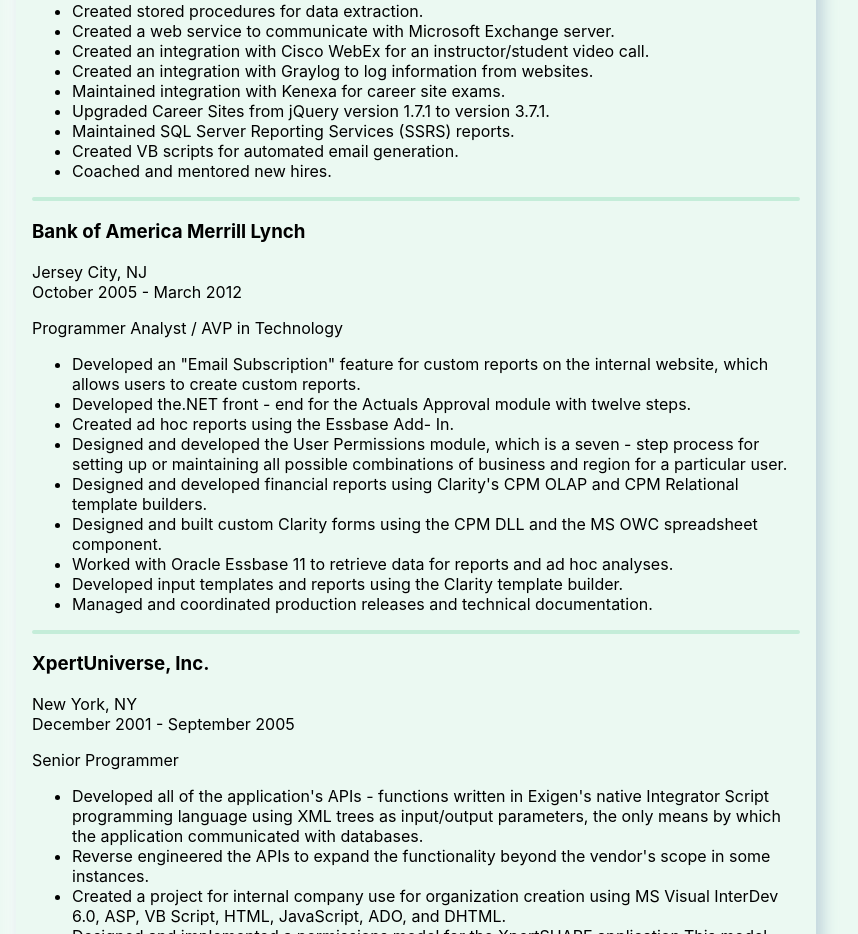
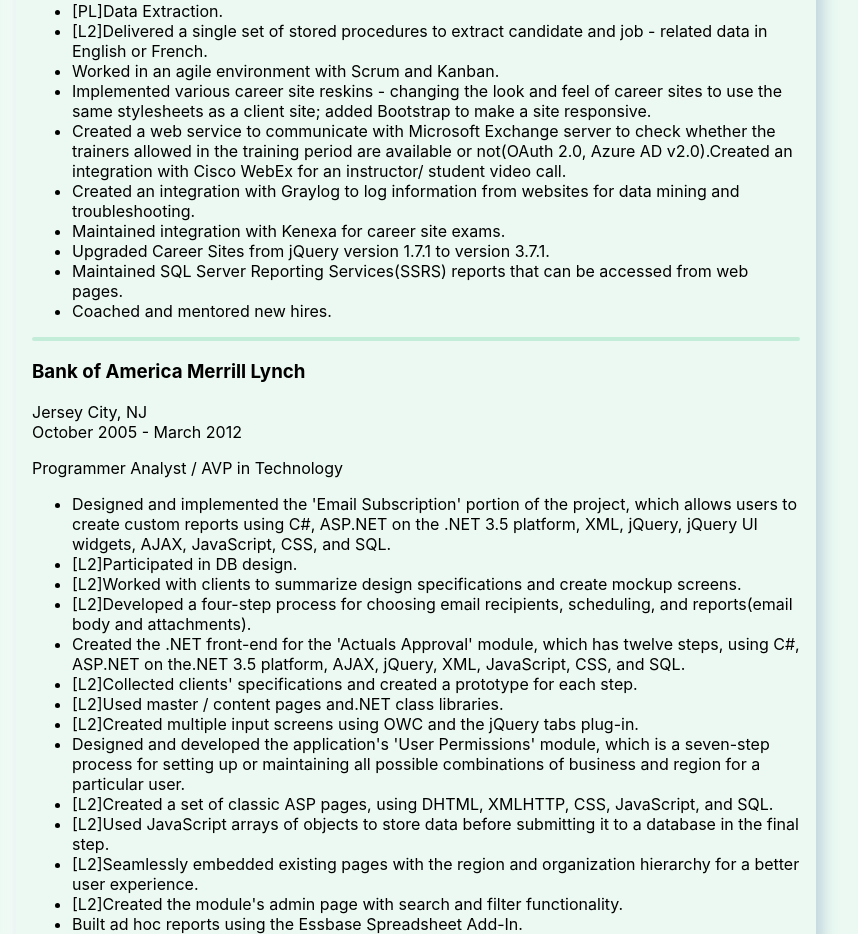
Before and after one commit to volfir2025/VladOlfir-SoftwareEngineer, a React (Vite) app: page /resume in a window 1280 px wide. Shown: the part 1758-2692 px from the top of the page, without its empty margins (224-1082 px from the left). Built offline with nearby package versions, Linux system fonts and the light colour scheme.

Commit message:
Add files via upload

```diff
--- a/src/data.js
+++ b/src/data.js
@@ -13,7 +13,7 @@
         name: "professionalProfile",
         description: "Professional Profile",
         content: [
-            "An accomplished web developer with a robust background in talent management, finance, and e-commerce.",
+            "An accomplished web developer with a robust background in talent management and finance.",
             "Extensive knowledge of SDLC from project conception through requirements gathering, design, development, deployment, user training, and maintenance.",
             "Strong knowledge of Full-Stack Software Development.",
             "As AVP of Application Development, led multi-tier web-based systems in Microsoft .NET, using C#, ASP.NET, AJAX, ODP.NET, Hyperion Essbase 11, MS SQL Server, and Oracle.",
@@ -124,20 +124,20 @@
                 "info": "Cegid Corp is a French-based global enterprise software provider specializing in retail, hospitality, talent management and financial services solutions, with Canadian headquarters in Montreal, Quebec. I worked remotely from New York City, collaborating seamlessly with the team in Montreal.",
                 "description": [
                     "Managed and enhanced career and recruiter sites to facilitate job applications, streamline job creation and approval, candidate screening, job posting, hiring, and reporting.",
-                    "Designed and implemented compliance with Quebec's Law 25.",
+                    "Built.Net career sites with multi - language support: English, French, Spanish.",
+                    "[PL]Ensured compliance with Quebec's Law 25 and Canadian privacy legislation.",
+                    "[L2]Designed and implemented the anonymization of stored data and the right to erase data in databases.",
+                    "[PL]Secure Password.",
+                    "[L2]Implemented security features to make password rules configurable for each client's career and recruiter sites.",
+                    "[PL]Data Extraction.",
+                    "[L2]Delivered a single set of stored procedures to extract candidate and job - related data in English or French.",
                     "Worked in an agile environment with Scrum and Kanban.",
-                    "Implemented various career site reskins.",
-                    "Built .Net career sites with multi-language support: English, French, Spanish.",
-                    "Implemented security features to make password rules configurable for each client.",
-                    "Created executable to extract data stored in SQL Server database to csv files.",
-                    "Created stored procedures for data extraction.",
-                    "Created a web service to communicate with Microsoft Exchange server.",
-                    "Created an integration with Cisco WebEx for an instructor/student video call.",
-                    "Created an integration with Graylog to log information from websites.",
+                    "Implemented various career site reskins - changing the look and feel of career sites to use the same stylesheets as a client site; added Bootstrap to make a site responsive.",
+                    "Created a web service to communicate with Microsoft Exchange server to check whether the trainers allowed in the training period are available or not(OAuth 2.0, Azure AD v2.0).Created an integration with Cisco WebEx for an instructor/ student video call.",
+                    "Created an integration with Graylog to log information from websites for data mining and troubleshooting.",
                     "Maintained integration with Kenexa for career site exams.",
                     "Upgraded Career Sites from jQuery version 1.7.1 to version 3.7.1.",
-                    "Maintained SQL Server Reporting Services (SSRS) reports.",
-                    "Created VB scripts for automated email generation.",
+                    "Maintained SQL Server Reporting Services(SSRS) reports that can be accessed from web pages.",
                     "Coached and mentored new hires."
                 ]
             },
@@ -147,31 +147,27 @@
                 "dates": "October 2005 - March 2012",
                 "title": "Programmer Analyst / AVP in Technology",
                 "description": [
-                    "Developed an \"Email Subscription\" feature for custom reports on the internal website, which allows users to create custom reports.",
-                    "Developed the.NET front - end for the Actuals Approval module with twelve steps.",
-                    "Created ad hoc reports using the Essbase Add- In.",
-                    "Designed and developed the User Permissions module, which is a seven - step process for setting up or maintaining all possible combinations of business and region for a particular user.",
+                    "Designed and implemented the 'Email Subscription' portion of the project, which allows users to create custom reports using C#, ASP.NET on the .NET 3.5 platform, XML, jQuery, jQuery UI widgets, AJAX, JavaScript, CSS, and SQL.",
+                    "[L2]Participated in DB design.",
+                    "[L2]Worked with clients to summarize design specifications and create mockup screens.",
+                    "[L2]Developed a four-step process for choosing email recipients, scheduling, and reports(email body and attachments).",
+                    "Created the .NET front-end for the 'Actuals Approval' module, which has twelve steps, using C#, ASP.NET on the.NET 3.5 platform, AJAX, jQuery, XML, JavaScript, CSS, and SQL.",
+                    "[L2]Collected clients' specifications and created a prototype for each step.",
+                    "[L2]Used master / content pages and.NET class libraries.",
+                    "[L2]Created multiple input screens using OWC and the jQuery tabs plug-in.",
+                    "Designed and developed the application's 'User Permissions' module, which is a seven-step process for setting up or maintaining all possible combinations of business and region for a particular user.",
+                    "[L2]Created a set of classic ASP pages, using DHTML, XMLHTTP, CSS, JavaScript, and SQL.",
+                    "[L2]Used JavaScript arrays of objects to store data before submitting it to a database in the final step.",
+                    "[L2]Seamlessly embedded existing pages with the region and organization hierarchy for a better user experience.",
+                    "[L2]Created the module's admin page with search and filter functionality.",
+                    "Built ad hoc reports using the Essbase Spreadsheet Add-In.",
                     "Designed and developed financial reports using Clarity's CPM OLAP and CPM Relational template builders.",
-                    "Designed and built custom Clarity forms using the CPM DLL and the MS OWC spreadsheet component.",
+                    "Designed and built custom Clarity forms using the CPM DLL and MS OWC spreadsheet component.",
                     "Worked with Oracle Essbase 11 to retrieve data for reports and ad hoc analyses.",
-                    "Developed input templates and reports using the Clarity template builder.",
-                    "Managed and coordinated production releases and technical documentation."
-                ]
-            },
-            {
-                "company": "XpertUniverse, Inc.",
-                "location": "New York, NY",
-                "dates": "December 2001 - September 2005",
-                "title": "Senior Programmer",
-                "description": [
-                    "Developed all of the application's APIs - functions written in Exigen's native Integrator Script programming language using XML trees as input/output parameters, the only means by which the application communicated with databases.",
-                    "Reverse engineered the APIs to expand the functionality beyond the vendor's scope in some instances.",
-                    "Created a project for internal company use for organization creation using MS Visual InterDev 6.0, ASP, VB Script, HTML, JavaScript, ADO, and DHTML.",
-                    "Designed and implemented a permissions model for the XpertSHARE application.This model allowed each client organization to have a customizable list of user profile fields, specify its own terminology, and regulate each user type's actions.This model used only one set of XSL pages.",
-                    "Designed and implemented the provisioning and maintenance infrastructure for configurable criteria styles, allowing organizations to choose different ways to display sets of up to four drop - down expertise criteria menus(hierarchical or independent) using only one set of XSL pages.",
-                    "Developed Excel macros for SQL generation from the profile form, including data validation and navigation through all collected records.",
-                    "Created various VB.NET projects and application support tools.",
-                    "Maintained MS SQL Server databases, including backup, restoration, optimization, revision control, migration from one environment to another, triggers, indexes, and stored procedures using TSQL."
+                    "Developed input templates and reports using the Clarity Template Builder.",
+                    "Managed and coordinated production releases and technical documentation.",
+                    "Designed and maintained CAPS / SOX controls.",
+                    "Led and trained team members on CPM."
                 ]
             }
         ]
@@ -180,8 +176,7 @@
         name: "education",
         description: "Education",
         content: {
-            "institution": "Professional College of Industrial Automation and Information Technologies of Odessa National Technological University",
-            "location": "Odessa, Ukraine",
+            "institution": "Professional College of Industrial Automation and Information Technologies of National Technological University",
             "degree": "Degree in Installation and Adjustment of Monitoring and Digital Automatic Equipment"
         }
     }
```
